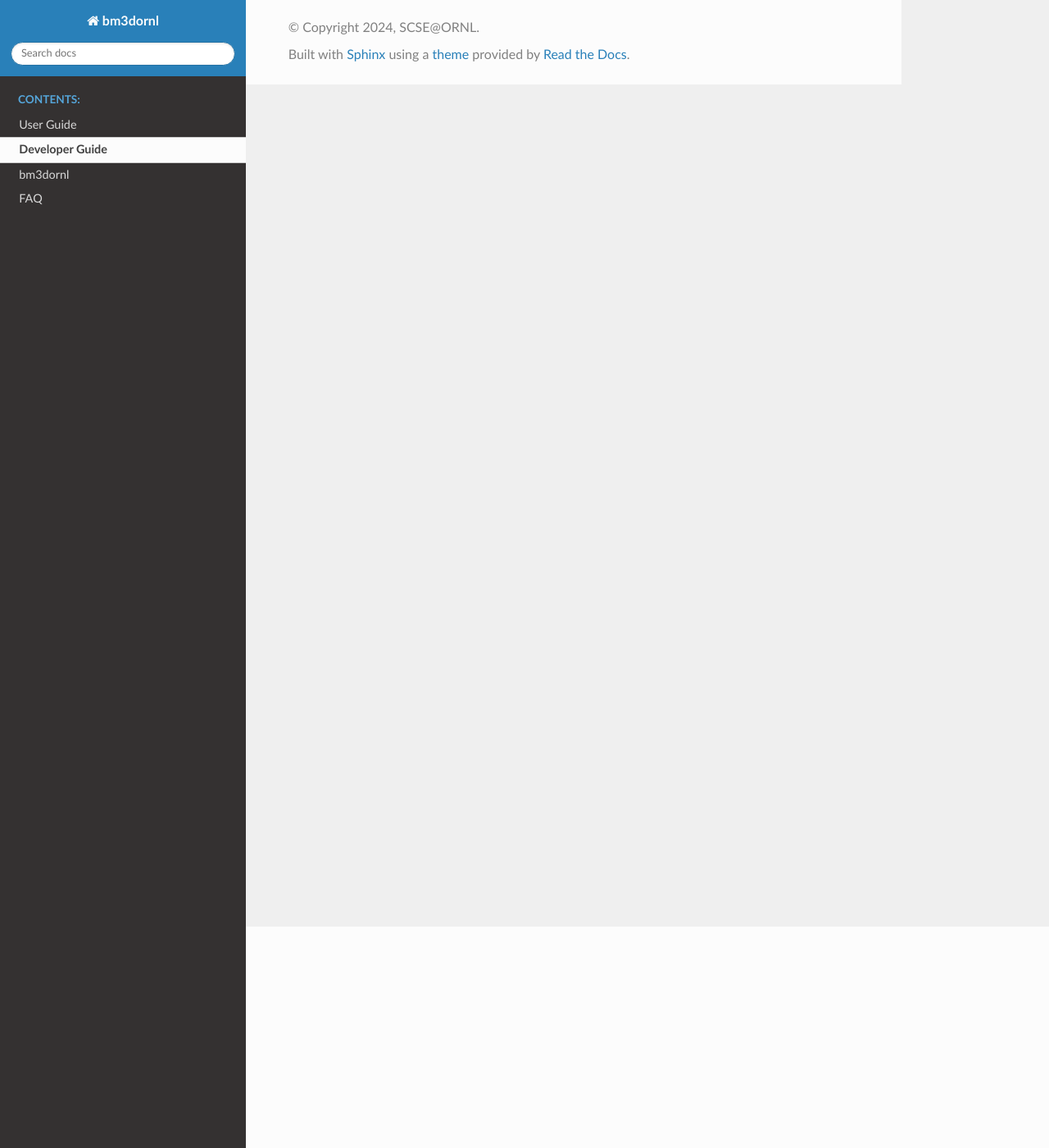
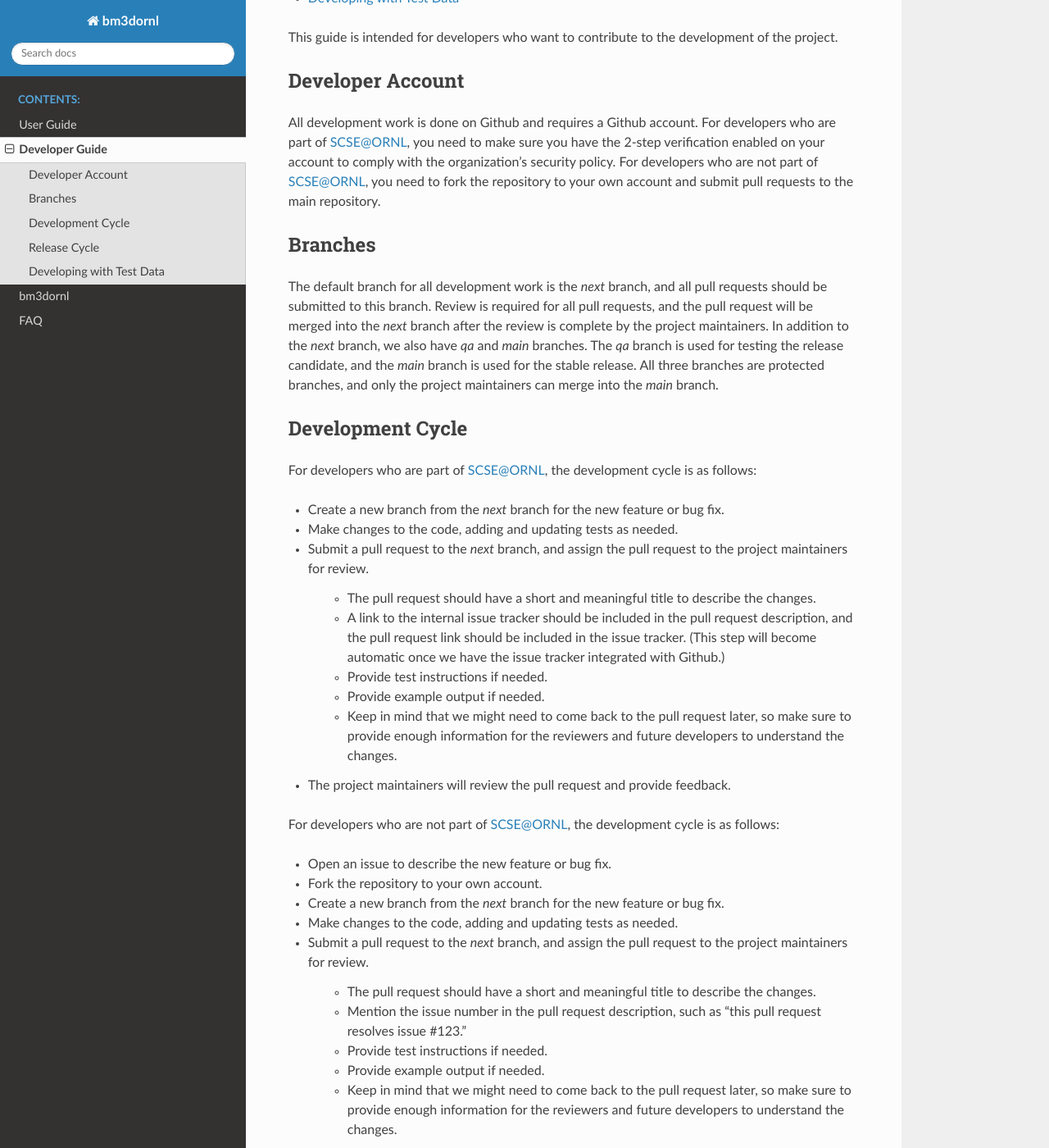
Before and after one commit to ornlneutronimaging/bm3dornl, a Sphinx documentation site: the page built from docs/developer.rst, in a window 1280 px wide and 1400 px high, scrolled down 270 px. Shown: the whole window at 82% size. Built offline with Sphinx 7.4.7 and the Read the Docs theme 2.0.0, drawn with Linux system fonts in a browser that asks for light colours; the version number could not be read and is left out; some of the changed text lies outside the part shown.

Commit message:
add developer guide

```diff
--- a/docs/developer.rst
+++ b/docs/developer.rst
@@ -1,4 +1,84 @@
 Developer Guide
 ===============
 
+.. contents::
+    :local:
+
+
 This guide is intended for developers who want to contribute to the development of the project.
+
+Developer Account
+-----------------
+
+All development work is done on Github and requires a Github account.
+For developers who are part of SCSE@ORNL, you need to make sure you have the 2-step verification enabled on your account to comply with the organization's security policy.
+For developers who are not part of SCSE@ORNL, you need to fork the repository to your own account and submit pull requests to the main repository.
+
+Branches
+--------
+
+The default branch for all development work is the `next` branch, and all pull requests should be submitted to this branch.
+Review is required for all pull requests, and the pull request will be merged into the `next` branch after the review is complete by the project maintainers.
+In addition to the `next` branch, we also have `qa` and `main` branches.
+The `qa` branch is used for testing the release candidate, and the `main` branch is used for the stable release.
+All three branches are protected branches, and only the project maintainers can merge into the `main` branch.
+
+Development Cycle
+-----------------
+
+For developers who are part of SCSE@ORNL, the development cycle is as follows:
+
+* Create a new branch from the `next` branch for the new feature or bug fix.
+* Make changes to the code, adding and updating tests as needed.
+* Submit a pull request to the `next` branch, and assign the pull request to the project maintainers for review.
+
+   * The pull request should have a short and meaningful title to describe the changes.
+   * A link to the internal issue tracker should be included in the pull request description, and the pull request link should be included in the issue tracker. (This step will become automatic once we have the issue tracker integrated with Github.)
+   * Provide test instructions if needed.
+   * Provide example output if needed.
+   * Keep in mind that we might need to come back to the pull request later, so make sure to provide enough information for the reviewers and future developers to understand the changes.
+
+* The project maintainers will review the pull request and provide feedback.
+
+For developers who are not part of SCSE@ORNL, the development cycle is as follows:
+
+* Open an issue to describe the new feature or bug fix.
+* Fork the repository to your own account.
+* Create a new branch from the `next` branch for the new feature or bug fix.
+* Make changes to the code, adding and updating tests as needed.
+* Submit a pull request to the `next` branch, and assign the pull request to the project maintainers for review.
+
+   * The pull request should have a short and meaningful title to describe the changes.
+   * Mention the issue number in the pull request description, such as "this pull request resolves issue #123."
+   * Provide test instructions if needed.
+   * Provide example output if needed.
+   * Keep in mind that we might need to come back to the pull request later, so make sure to provide enough information for the reviewers and future developers to understand the changes.
+
+* The project maintainers will review the pull request and provide feedback.
+
+Release Cycle
+-------------
+
+The release cycle is as follows:
+
+* The project maintainers will create a release candidate from the `next` branch.
+* The release candidate will be tested on the `qa` branch.
+* If the release candidate passes all tests, it will be merged into the `main` branch.
+* The `main` branch will be tagged with the release version number.
+* The release version will be published on Github, Anaconda and PyPI.
+
+Developing with Test Data
+-------------------------
+
+To develop with the provided integration test data, please follow the instructions below:
+
+  * Clone the repository to your local machine.
+  * Make sure `git lfs` is installed on your machine.
+  * Run `git lfs install` to enable `git lfs` for the repository.
+  * Run `git submodule init` to initialize the submodule.
+  * Run `git submodule update` to fetch the submodule data.
+
+Now you should have the test data available in the `tests/bm3dornl-data` directory.
+
+If you would like to add small testing data, you can use the `tests/data` directory.
+Please make sure to keep the data small and do not commit large data files to the repository.
```
